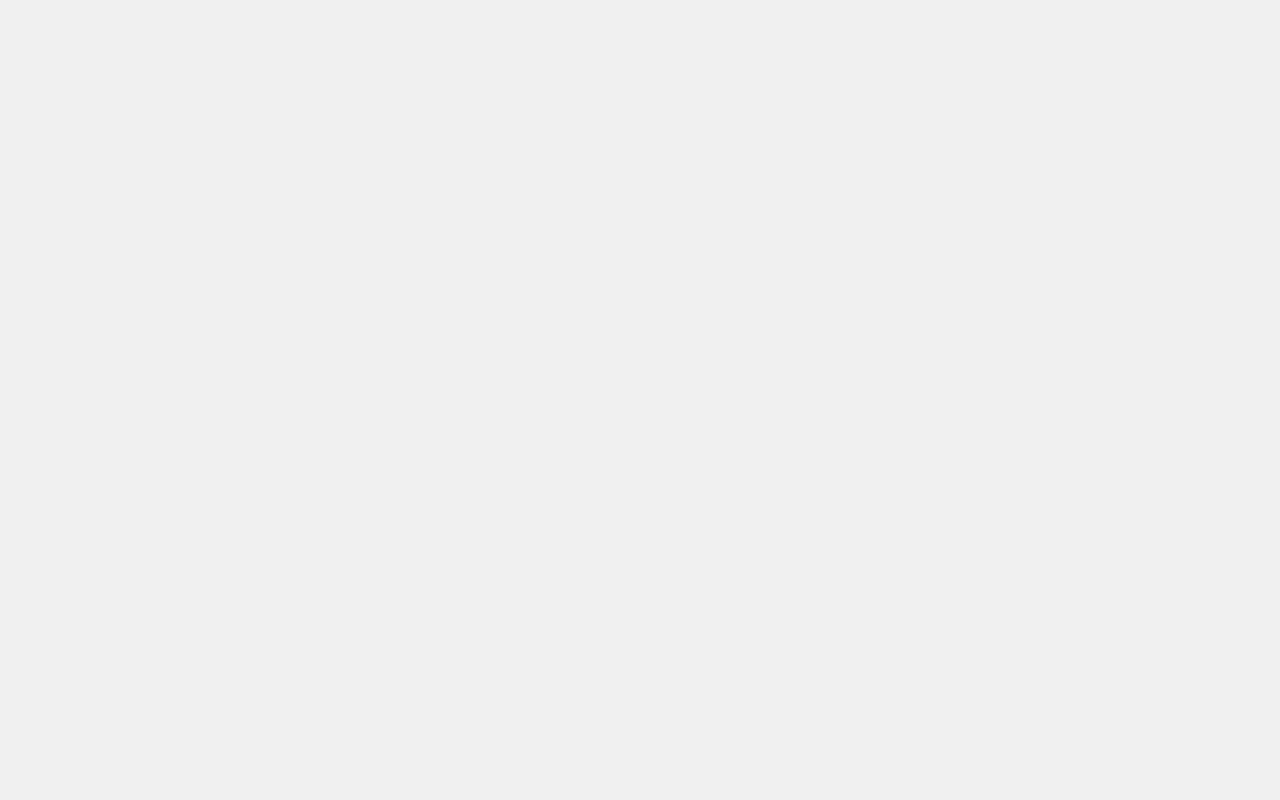
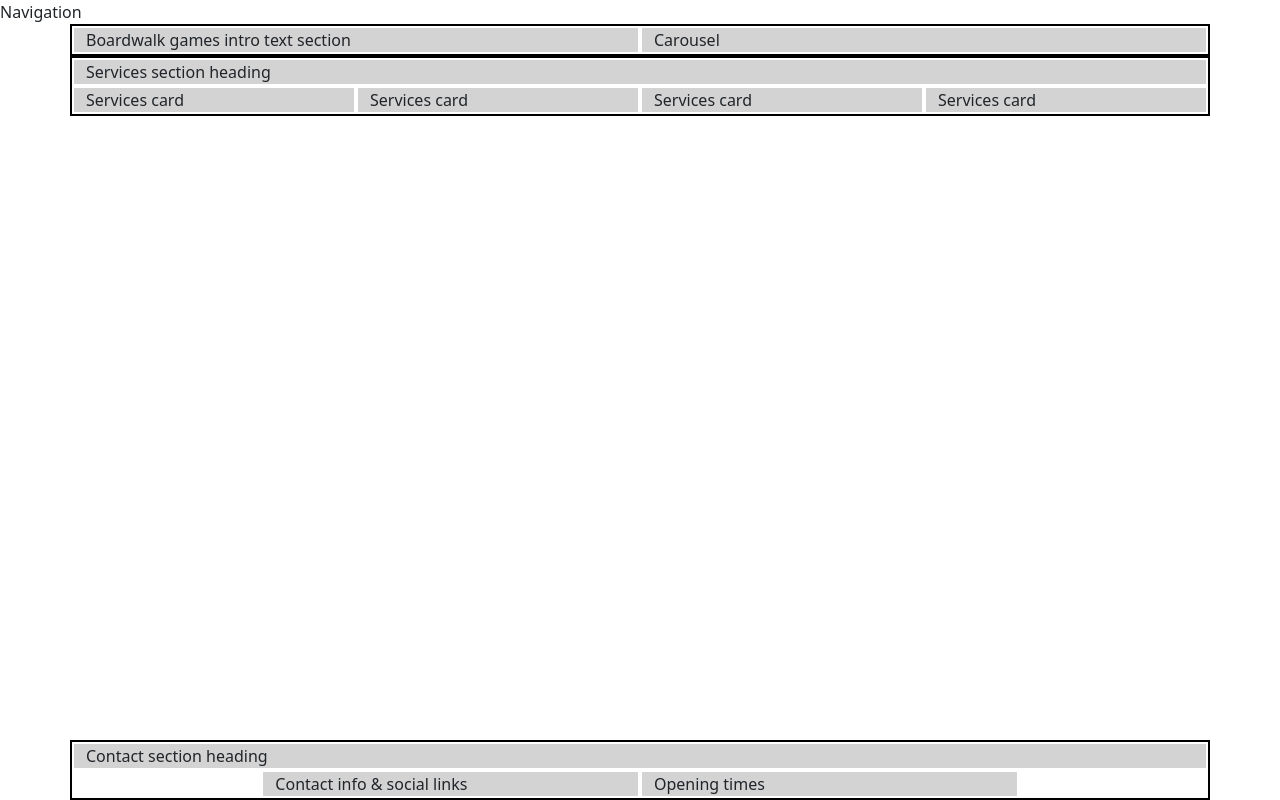
Before and after one commit to dublino8576/Boardwalk_Games, a plain HTML site: page index.html in a window 1280 px wide. Drawn offline with nearby package versions, Linux system fonts and the light colour scheme; a web font is replaced by a local one.

Commit message:
Add boiler plate to homepage

```diff
--- a/assets/css/style.css
+++ b/assets/css/style.css
@@ -1,9 +1,37 @@
 @import url("https://fonts.googleapis.com/css2?family=Inter:ital,opsz,wght@0,14..32,100..900;1,14..32,100..900&family=Macondo&display=swap");
 
+/* CSS Variables */
+:root {
+  --primary-font: "Inter", sans-serif;
+  --secondary-font: "Macondo", serif;
+  --primary-color: #3a2620; /* Dark brown */
+  --secondary-color: #aa9581; /* Light brown */
+  --highlight-color: #416a8e; /* Medium blue */
+  --light-color: #7a9fc2; /* Light blue */
+}
+
+/* Global Styles */
 body {
-  background-color: #f0f0f0;
-  font-family: "Inter", sans-serif;
+  font-size: var(--primary-font);
 }
-h1 {
-  font-family: "Macondo", serif;
+
+h1,
+h2,
+h3 {
+  font-family: var(--secondary-font);
+  color: var(--primary-color);
 }
+
+.sub-heading-color {
+  color: var(--highlight-color);
+}
+
+.sub-heading-color,
+.row {
+  border: 2px solid black;
+}
+
+.col-12 {
+  border: 2px solid white;
+  background-color: lightgray;
+}
--- a/index.html
+++ b/index.html
@@ -3,6 +3,28 @@
   <head>
     <meta charset="UTF-8" />
     <meta name="viewport" content="width=device-width, initial-scale=1.0" />
+    <meta
+      name="description"
+      content="Boardwalk Games, your ultimate gaming retreat! Perfect for casual gamers, enthusiasts, and student gatherings. Visit us for your next adventure in board gaming."
+    />
+    <!-- favicons generated by favicon.io -->
+    <link
+      rel="apple-touch-icon"
+      sizes="180x180"
+      href="assets/images/apple-touch-icon.png"
+    />
+    <link
+      rel="icon"
+      type="image/png"
+      sizes="32x32"
+      href="assets/images/favicon-32x32.png"
+    />
+    <link
+      rel="icon"
+      type="image/png"
+      sizes="16x16"
+      href="assets/images/favicon-16x16.png"
+    />
     <!--Bootstrap-->
     <link
       href="https://cdn.jsdelivr.net/npm/bootstrap@5.3.8/dist/css/bootstrap.min.css"
@@ -13,9 +35,45 @@
 
     <!--CSS-->
     <link rel="stylesheet" href="assets/css/style.css" />
-    <title>Document</title>
+    <title>Boardwalk Games | Home</title>
   </head>
-  <body>
+  <!-- Body with flexbox to push footer to bottom of viewport if content is short works with margin top auto on footer -->
+  <body class="d-flex flex-column min-vh-100">
+    <!--Navbar-->
+    <div>Navigation</div>
+    <!-- header-->
+    <header class="container">
+      <div class="row">
+        <div class="col-12 col-xl-6">Boardwalk games intro text section</div>
+        <div class="col-12 col-xl-6">Carousel</div>
+      </div>
+    </header>
+    <!-- main element to hold all key sections of the homepage. It is not part of the grid structure-->
+    <main>
+      <!-- Services section-->
+      <section class="container">
+        <div class="row">
+          <div class="col-12">Services section heading</div>
+          <div class="col-12 col-md-6 col-xl-3">Services card</div>
+          <div class="col-12 col-md-6 col-xl-3">Services card</div>
+          <div class="col-12 col-md-6 col-xl-3">Services card</div>
+          <div class="col-12 col-md-6 col-xl-3">Services card</div>
+        </div>
+      </section>
+    </main>
+    <!-- Footer / contact section-->
+    <!-- Footer with margin top auto to push it to the bottom of the viewport if content is short-->
+    <footer class="mt-auto">
+      <div class="container">
+        <div class="row justify-content-center">
+          <div class="col-12">Contact section heading</div>
+          <div class="col-12 col-md-6 col-xl-4">
+            Contact info & social links
+          </div>
+          <div class="col-12 col-md-6 col-xl-4">Opening times</div>
+        </div>
+      </div>
+    </footer>
     <!--Bootstrap Bundle with Popper-->
     <script
       src="https://cdn.jsdelivr.net/npm/bootstrap@5.3.8/dist/js/bootstrap.bundle.min.js"
```
